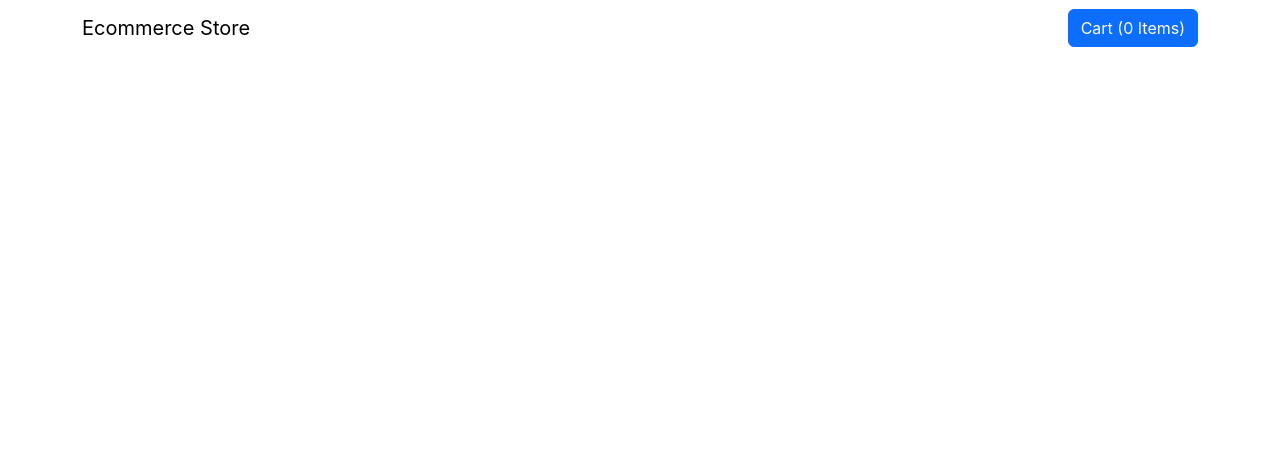
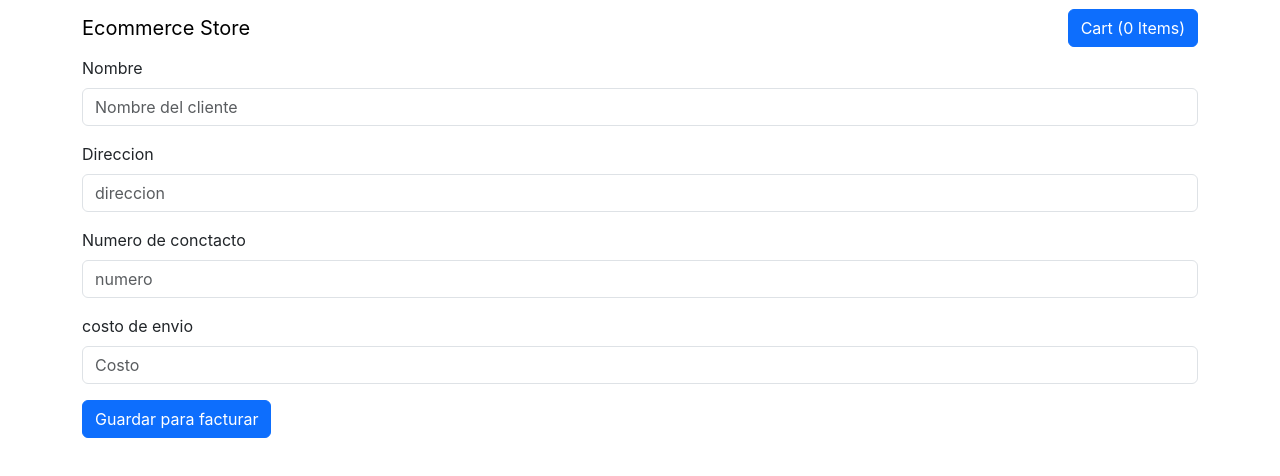
Before and after one commit to jn-betancourt/shopt_cart_printable_tickets, a React (Vite) app: page /checkout in a window 1280 px wide. Shown: the top 476 px of the page. Built offline with nearby package versions, Linux system fonts and the light colour scheme.

Commit message:
Client form added

```diff
--- a/src/App.jsx
+++ b/src/App.jsx
@@ -2,28 +2,33 @@ import "./styles/App.css";
 import "bootstrap/dist/css/bootstrap.min.css";
 import NavbarComponent from "./components/Navbar";
 import { Container } from "react-bootstrap";
-import {  BrowserRouter as Router, Route, Routes } from "react-router-dom";
+import { BrowserRouter as Router, Route, Routes } from "react-router-dom";
 import Cancel from "./pages/Cancel";
 import Store from "./pages/Store";
 import Success from "./pages/Success";
 import CartProvider from "./storage/CartContext";
+import ClientProvider from "./storage/ClientContext";
 import TicketCard from "./components/printable_ticket/TicketCard";
+import ClientForm from "./components/client_form/ClientForm";
 
 function App() {
   return (
     <>
       <CartProvider>
+        <ClientProvider>
         <Container>
           <Router>
-          <NavbarComponent></NavbarComponent>
+            <NavbarComponent></NavbarComponent>
             <Routes>
-              <Route index element={<Store />} />
+              <Route index element={<Store />}/>
               <Route path="ticket" element={<TicketCard />} />
               <Route path="success" element={<Success />} />
               <Route path="cancel" element={<Cancel />} />
+              <Route path="checkout" element={<ClientForm />} />
             </Routes>
           </Router>
         </Container>
+        </ClientProvider>
       </CartProvider>
     </>
   );
--- a/src/components/Navbar.jsx
+++ b/src/components/Navbar.jsx
@@ -1,18 +1,29 @@
-import { Button, Navbar, Modal } from "react-bootstrap";
+import { Button, Navbar, Modal, Form } from "react-bootstrap";
 import { useState, useContext } from "react";
 import { CartContext } from "../storage/CartContext";
 import CartProduct from "./CartProduct";
+import ClientForm from "./client_form/ClientForm";
 import { useNavigate } from "react-router-dom";
 
 function NavbarComponent() {
   const cart = useContext(CartContext);
   const navigate = useNavigate();
 
-  const [show, setShow] = useState(false);
-  const handleClose = () => setShow(false);
-  const handleShow = () => setShow(true);
+  const [show, setShow] = useState({
+    show: false,
+    hasClient: false,
+  });
+  const handleClose = () => setShow({ ...show, show: false });
+  const handleShow = () => setShow({ ...show, show: true });
 
-  const checkout = () => {
+  const hasClient = (e) => {
+    setShow({
+      ...show,
+      hasClient: e.target.checked,
+    });
+  };
+
+  const checkOut = () => {
     handleClose();
     navigate("ticket");
   };
@@ -30,7 +41,7 @@ function NavbarComponent() {
           <Button onClick={handleShow}>Cart ({productsCount} Items)</Button>
         </Navbar.Collapse>
       </Navbar>
-      <Modal show={show} onHide={handleClose}>
+      <Modal show={show.show} onHide={handleClose}>
         <Modal.Header closeButton>
           <Modal.Title>Shopping Cart</Modal.Title>
         </Modal.Header>
@@ -47,9 +58,19 @@ function NavbarComponent() {
               ))}
 
               <h1>Total: {cart.getTotalCost().toFixed(2)}</h1>
-
-              <Button variant="success" onClick={checkout}>
-                Purchase items!
+              <Form>
+                <Form.Group>
+                  <Form.Check
+                    id="isDomicilio"
+                    type="checkbox"
+                    label="¿Es domicilio?"
+                    onChange={hasClient}
+                  />
+                </Form.Group>
+                {show.hasClient ? <ClientForm></ClientForm> : null}
+              </Form>
+              <Button variant="success" onClick={checkOut}>
+                Crear factura!
               </Button>
             </>
           ) : (
--- /dev/null
+++ b/src/components/client_form/ClientForm.jsx
@@ -0,0 +1,72 @@
+import { Form, Button } from "react-bootstrap";
+import { useContext, useState } from "react";
+import { ClientContext } from "../../storage/ClientContext";
+
+export default function ClientForm() {
+  const clientState = useContext(ClientContext);
+  const [state, setState] = useState({
+    name: "",
+    phone: "",
+    address: "",
+    sendCost: 0,
+    hasClient: true,
+  });
+
+  const onChange = (e) => {
+    setState({
+      ...state,
+      [e.target.id]: e.target.value,
+    });
+    console.log(state)
+  };
+
+  const onSubmit = () => {
+    clientState.addClient(state);
+  };
+
+  return (
+    // <Form>
+    <>
+        <Form.Group className="mb-3">
+          <Form.Label>Nombre</Form.Label>
+          <Form.Control
+            onChange={onChange}
+            id="name"
+            type="text"
+            placeholder="Nombre del cliente"
+          />
+        </Form.Group>
+        <Form.Group className="mb-3">
+          <Form.Label>Direccion</Form.Label>
+          <Form.Control
+            onChange={onChange}
+            id="address"
+            type="text"
+            placeholder="direccion"
+          />
+        </Form.Group>
+        <Form.Group className="mb-3">
+          <Form.Label>Numero de conctacto</Form.Label>
+          <Form.Control
+            onChange={onChange}
+            id="phone"
+            type="text"
+            placeholder="numero"
+          />
+        </Form.Group>
+        <Form.Group className="mb-3">
+          <Form.Label>costo de envio</Form.Label>
+          <Form.Control
+            onChange={onChange}
+            id="sendCost"
+            type="number"
+            placeholder="Costo"
+          />
+        </Form.Group>
+        <Button variant="primary" onClick={onSubmit}>
+          Guardar para facturar
+        </Button>
+      </>
+    // </Form>
+  );
+}
--- a/src/components/printable_ticket/PrintableTemplate.jsx
+++ b/src/components/printable_ticket/PrintableTemplate.jsx
@@ -3,14 +3,27 @@ import { Col, Row } from "react-bootstrap";
 
 export default function PrintableTemplate(props) {
   const products = props.products.items;
+  const client = props.client.client;
   const total = props.products.getTotalCost();
   return (
     <>
       <Row id="ticket">
         <h3>Beef Burguer</h3>
+        {client.hasClient ? (
+          <Col xs lg="2">
+            <Row>cliente: {client.name}</Row>
+            <Row>numero: {client.phone}</Row>
+            <Row>direccion: {client.address}</Row>
+            <Row>costo de envio: {client.sendCost}</Row>
+          </Col>
+        ) : (
+          <></>
+        )}
+
         {products.map((item) => {
           const title = item.title;
           const price = item.price.toString();
+
           return (
             <Row>
               <Col xs lg="2">
--- a/src/components/printable_ticket/TicketCard.jsx
+++ b/src/components/printable_ticket/TicketCard.jsx
@@ -1,10 +1,14 @@
 import PrintableTemplate from "./PrintableTemplate";
 import { useContext } from "react";
+import { useNavigate } from "react-router-dom";
 import { CartContext } from "../../storage/CartContext";
+import { ClientContext } from "../../storage/ClientContext";
 import { Row, Button } from "react-bootstrap";
 
 export default function TicketCard() {
   const cart = useContext(CartContext);
+  const navigate = useNavigate();
+  const client = useContext(ClientContext);
   const sendData = async () => {
     await fetch("http://localhost:8080/api/ticket", {
       method: "POST",
@@ -14,16 +18,20 @@ export default function TicketCard() {
       .then(() => {
         cart.items.map((item) => {
           cart.deleteFromCart(item.id);
+          client.removeClient();
+          navigate("/");
         });
       })
       .catch((error) => {
         console.log(error);
+        client.removeClient();
+        navigate("/");
       });
   };
 
   return (
     <Row className="justify-content-md-center">
-      <PrintableTemplate products={cart} />
+      <PrintableTemplate products={cart} client={client} />
       <Button onClick={sendData}>Imprimir</Button>
     </Row>
   );
--- /dev/null
+++ b/src/storage/ClientContext.jsx
@@ -0,0 +1,48 @@
+/* eslint-disable react/prop-types */
+import { useState, createContext } from "react";
+
+export const ClientContext = createContext({
+  client: {},
+  addClient: () => {},
+  removeClient: () => {},
+});
+
+export function ClientProvider({ children }) {
+  const [client, setClient] = useState({
+    name: "",
+    phone: "",
+    address: "",
+    sendCost: 0,
+    hasClient: false,
+  });
+
+  const addClient = (newClient) => {
+    setClient({
+      ...newClient,
+    });
+  };
+
+  const removeClient = () => {
+    setClient({
+      name: "",
+      phone: "",
+      address: "",
+      sentCost: 0,
+      hasClient: false,
+    });
+  };
+
+  const clientContextValue = {
+    client: client,
+    addClient,
+    removeClient,
+  };
+
+  return (
+    <ClientContext.Provider value={clientContextValue}>
+      {children}
+    </ClientContext.Provider>
+  );
+}
+
+export default ClientProvider;
```
